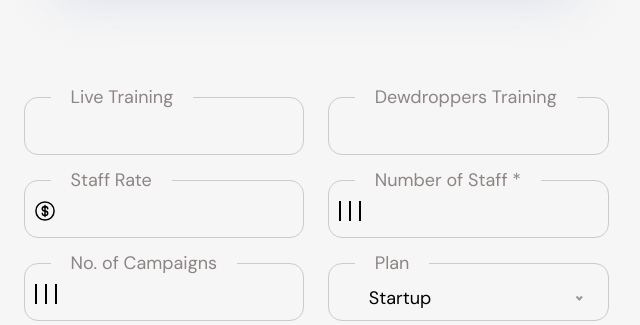
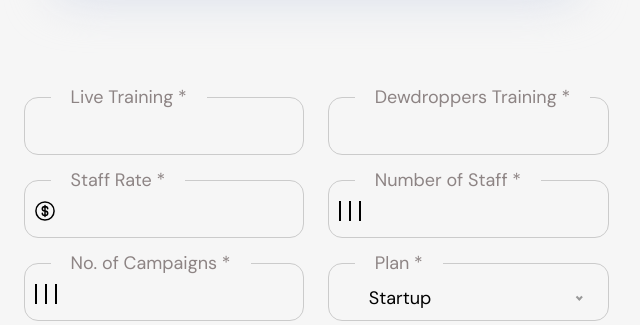
Before and after one commit to AhmedMohamed-Egypt/Develop-Website-for-Trainign-Center-USA, a website: page project/pug/index.pug in a window 1280 px wide. Shown: the part 3336-3661 px from the top of the page, 324-964 px from the left. Drawn offline with nearby package versions, Linux system fonts and the light colour scheme; files that its build step writes are made by us from their sources; files whose address does not match are found by name; a web font is replaced by a local one.

Commit message:
update-js

```diff
--- a/project/pug/components/formInput.pug
+++ b/project/pug/components/formInput.pug
@@ -1,4 +1,4 @@
-- var contents = [{icon:"icon-fluent_live-20-filled",label:"Live Training",placeholder:02},{icon:"icon-healthicons_i-training-class-outline",label:"Dewdroppers Training ",placeholder:02},{icon:"icon-solar_dollar-linear",label:"Staff Rate ",placeholder:02},{icon:"icon-threeDots",label:"Number of Staff *",placeholder:02},{icon:"icon-threeDots",label:"No. of Campaigns",placeholder:02}]
+- var contents = [{icon:"icon-fluent_live-20-filled",label:"Live Training *",placeholder:02},{icon:"icon-healthicons_i-training-class-outline",label:"Dewdroppers Training *",placeholder:02},{icon:"icon-solar_dollar-linear",label:"Staff Rate *",placeholder:02},{icon:"icon-threeDots",label:"Number of Staff *",placeholder:02},{icon:"icon-threeDots",label:"No. of Campaigns *",placeholder:02}]
 
 - var options = [{name:"Startup",value:288},{name:"Local",value:576},{name:"Regional",value:1248},{name:"National",value:1920}]
  each val,index  in contents
@@ -7,7 +7,7 @@
    span(class=`${val.icon} size-25`)
    input(type="text" placeholder=`` value="" class=`saveTime__estimate--formTwo--inputGroup--input`)
  div.saveTime__estimate--formTwo--inputGroup
-   label(class="font-dmsans weight-400 size-18 grey-4 saveTime__estimate--formTwo--inputGroup--label") Plan
+   label(class="font-dmsans weight-400 size-18 grey-4 saveTime__estimate--formTwo--inputGroup--label") Plan *
    span(class=`icon-fluent_live-20-filled size-25`)
    select(class="saveTime__estimate--formTwo--inputGroup--input select")
     each val in options
```
Also changed, not shown: dist/index.html.
